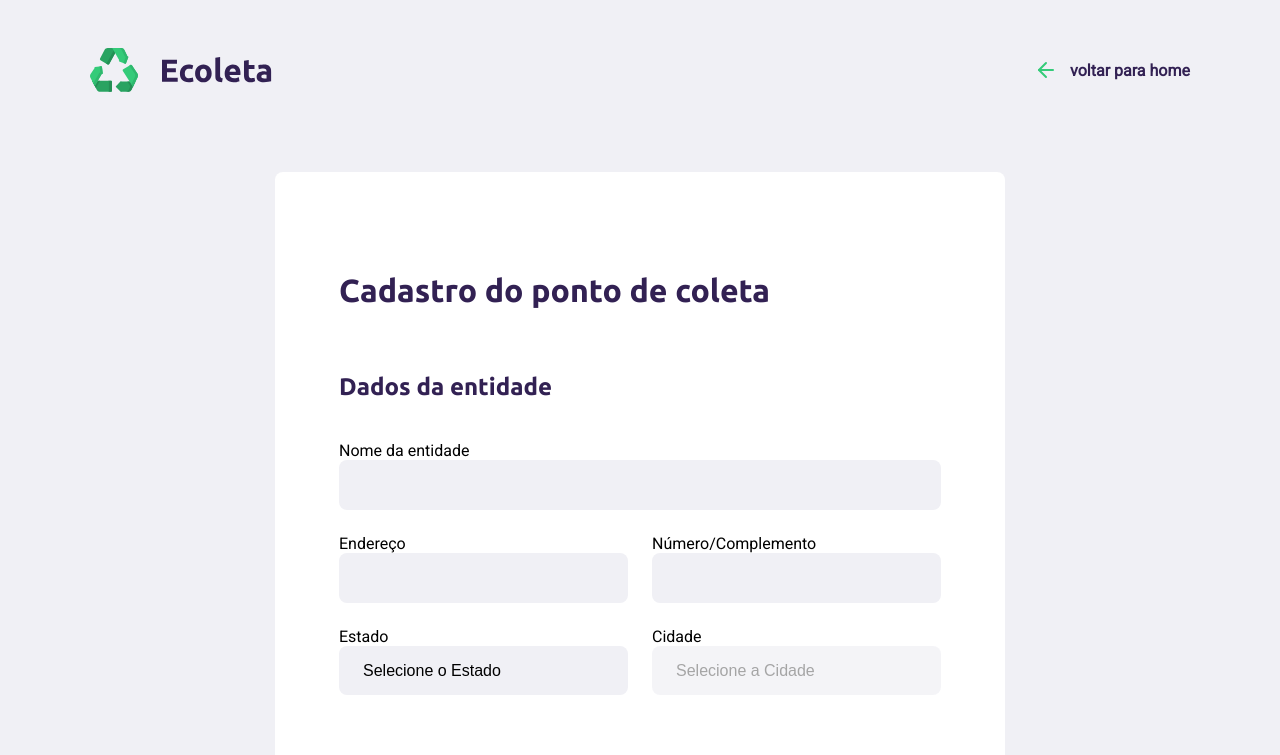
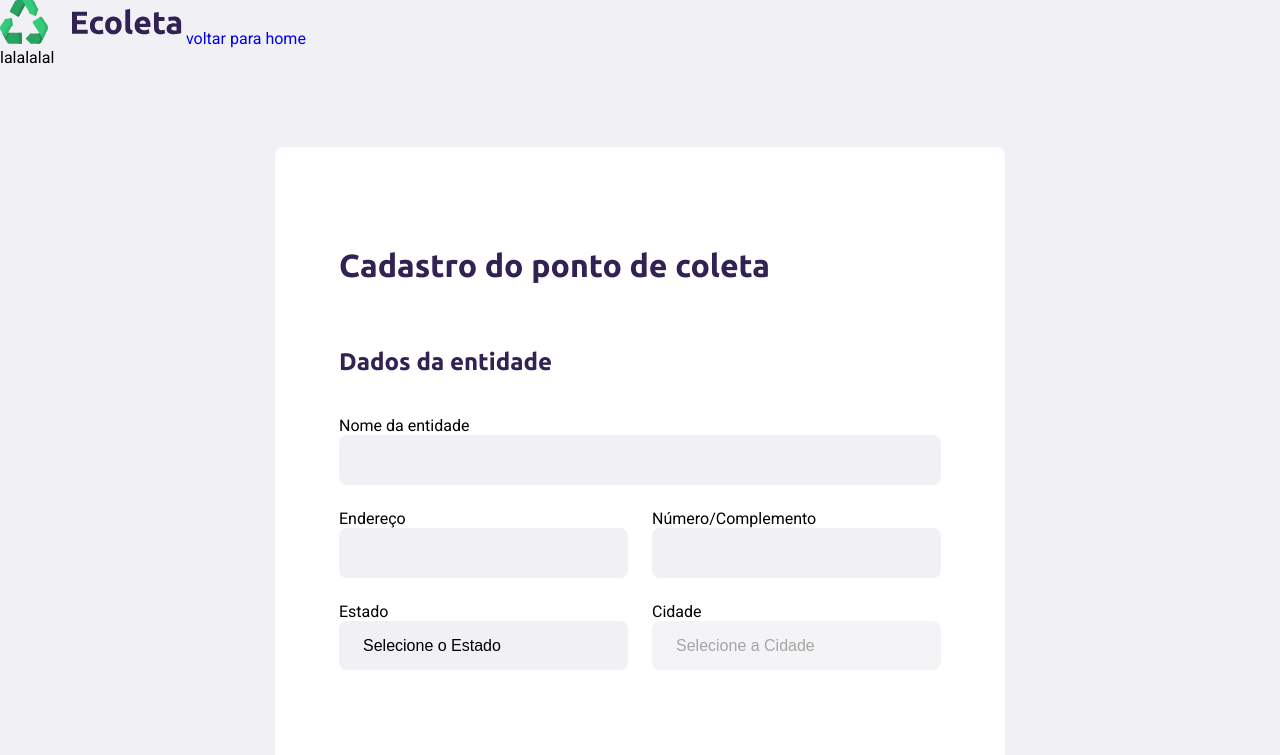
Before and after one commit to jessicagrdc/nlw, a plain HTML site: page create-point.html in a window 1280 px wide. Shown: the top 755 px of the page. Drawn offline with Linux system fonts and the light colour scheme; no server answers.

Commit message:
commit on feature/jessicagrdc

```diff
--- a/create-point.html
+++ b/create-point.html
@@ -10,13 +10,14 @@
     <link rel="stylesheet" href="/styles/responsive.css">
 </head>
 <body>
-    <div id="page-create-point">
+    <div id="page-create-points">
         <header>
             <img src="/assets/logo.svg" alt="logomarca">
             <a href="http://google.com.br">
             <span></span>
             voltar para home
             </a>
+            <p>lalalalal</p>
         </header>
         <form action="">
             <h1>Cadastro do ponto de coleta</h1>
```
